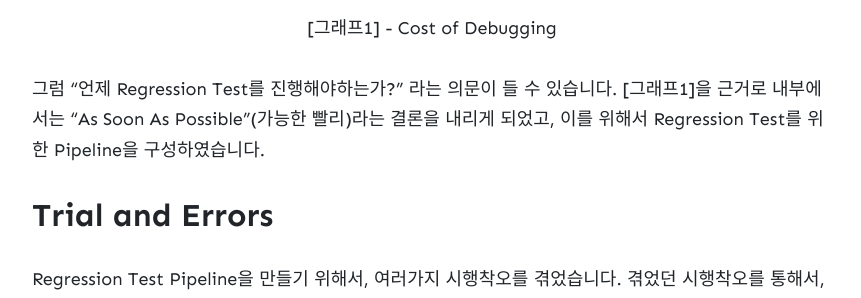
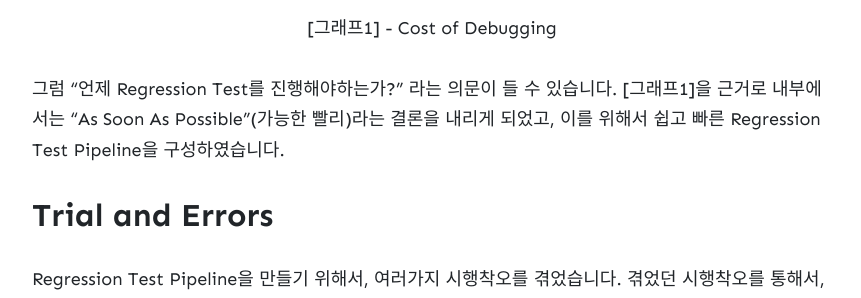
Before and after one commit to wowthemesnet/jekyll-theme-memoirs, a Jekyll site: the page built from _posts/2020-02-10-Regresssion-Test.md, in a window 1280 px wide and 900 px high, scrolled down 3481 px. Shown: the part 182-480 px from the top of the window, without its empty margins (208-1069 px from the left). Built offline with Jekyll 4.4.1, drawn with Linux system fonts in a browser that asks for light colours; nearby versions of some CDN libraries; comment, search, counter and statistics services are not loaded.

Commit message:
feat: Edit content

```diff
--- a/_posts/2020-02-10-Regresssion-Test.md
+++ b/_posts/2020-02-10-Regresssion-Test.md
@@ -82,7 +82,7 @@ image: assets/images/2020-02-10-Performance-Test/13_.gif
 
 
 
-그럼 "언제 Regression Test를 진행해야하는가?" 라는 의문이 들 수 있습니다. [그래프1]을 근거로 내부에서는 "As Soon As Possible"(가능한 빨리)라는 결론을 내리게 되었고, 이를 위해서 Regression Test를 위한 Pipeline을 구성하였습니다.
+그럼 "언제 Regression Test를 진행해야하는가?" 라는 의문이 들 수 있습니다. [그래프1]을 근거로 내부에서는 "As Soon As Possible"(가능한 빨리)라는 결론을 내리게 되었고, 이를 위해서 쉽고 빠른 Regression Test Pipeline을 구성하였습니다.
 
 
 ## Trial and Errors
```
